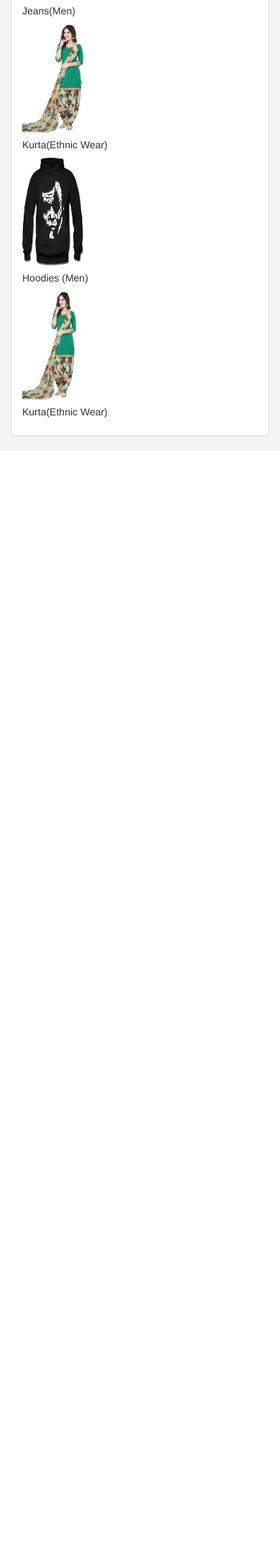
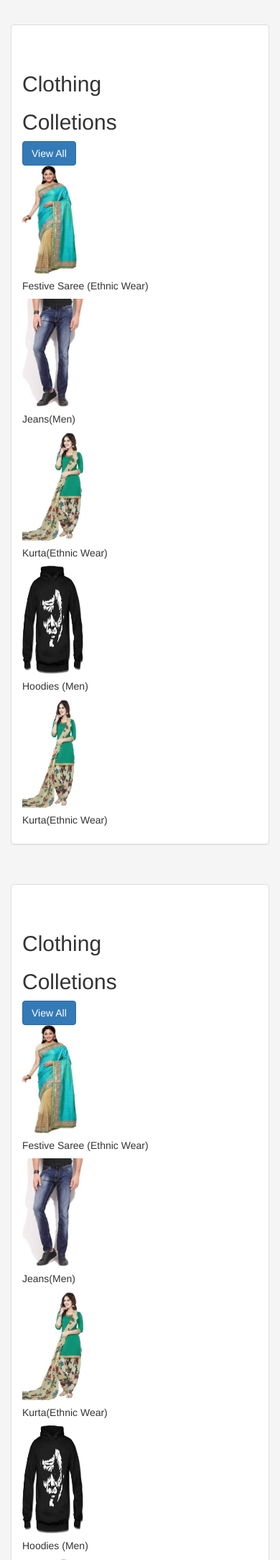
Before and after one commit to akhilkpdasan/online-portal, a Flask app: page / in a window 390 px wide. Shown: the part 989-3156 px from the top of the page at 72% size. Before the commit the page ends 1596 px from the top, so only its background shows below. Run offline with Flask 2, Linux system fonts and the light colour scheme; some libraries are stand-ins or nearby versions.

Commit message:
added search page and split homepage into a layout page(navbar and footer) also added a few product images.

```diff
--- a/app.py
+++ b/app.py
@@ -7,14 +7,15 @@ app.config['SECRET_KEY'] = "pefx86764asyuys23424rgwrhz2553462"
 #app.config['SERVER_NAME'] = "192.168.0.100:5000"
 
 # Open database connection
-db = MySQLdb.connect(host="localhost", user="root", passwd="aslk", db="ecommerce")
+#db = MySQLdb.connect(host="localhost", user="root", passwd="aslk", db="ecommerce")
+db = MySQLdb.connect(host="localhost", user="root", passwd="aslk", db="TESTDB2")
 cursor = db.cursor()
 
 @app.route('/', methods = ['GET', 'POST'])
 def home():
-	if 'email_id' in session:
-		return render_template('home.html',email_id=escape(session['email_id']))
-	return render_template('home.html',email_id='')
+	if 'username' in session:
+		return render_template('home.html')
+	return render_template('home.html')
 
 
 @app.route('/login' , methods=['GET','POST'])
@@ -22,10 +23,18 @@ def login():
 	if request.method == 'POST':
 		email_id = request.form['InputEmail']
 		password = request.form['InputPassword']
-		sql = '''SELECT password FROM USERS WHERE email_id = '{}';'''.format(email_id)
+		sql = '''SELECT PASSWORD FROM USERS WHERE EMAIL_ID = '{}';'''.format(email_id)
 		cursor.execute(sql)
-		session['username'] = email_id
-		return redirect(url_for('home'))
+		db_password = cursor.fetchone()[0]
+		if db_password == password:
+			sql = '''SELECT NAME FROM USERS WHERE EMAIL_ID = '{}';'''.format(email_id)
+			cursor.execute(sql)
+			username = cursor.fetchone()[0]
+			print username
+			session['username'] = username
+			print "added to session"
+			return redirect(url_for('home'))
+	return "Something went wrong"
 
 
 
@@ -33,14 +42,22 @@ def login():
 @app.route('/register' , methods=['GET','POST'])
 def register():
 	if request.method == 'POST':
+		name = request.form['InputName']
 		email_id = request.form['InputEmail']
 		password1 = request.form['InputPassword1']
 		password2 = request.form['InputPassword2']
+		address = request.form['InputAddress']
+		pin = int(request.form['InputPin'])
+		phone = int(request.form['InputPhone'])
 		if password1 == password2:
-			sql = ''' INSERT INTO USERS (email_id,password) VALUES ('{}','{}'); '''.format(email_id,password1)
+			sql = ''' INSERT INTO USERS (NAME,EMAIL_ID,PASSWORD,ADDRESS,PIN,PHONE) VALUES ('{}','{}','{}','{}','{}','{}'); '''.format(name,email_id,password1,address,pin,phone)
 			print sql
 			cursor.execute(sql)
+			db.commit();
 			return redirect(url_for('home'))
+		else:
+			return "pass1 != pass2"
+		return "Something went wrong"
 
 
 @app.route('/logout')
@@ -49,6 +66,24 @@ def logout():
     return redirect(url_for('home'))
 
 
+@app.route('/search', methods=['GET','POST'])
+def search():
+	cname = request.args.get('cname')
+	query = request.args.get('query')
+	if cname:
+		sql = ''' SELECT * FROM PRODUCTS WHERE CNAME = '{}' '''.format(cname.upper())
+		cursor.execute(sql)
+		data = cursor.fetchall()
+		return render_template('search.html',products=data)
+	if query:
+		print query
+		sql = '''SELECT * FROM PRODUCTS WHERE PNAME LIKE '%{0}%' OR CNAME LIKE '%{0}%' OR SUB_CATEGORY LIKE '%{0}%' OR BRAND LIKE '%{0}%';'''.format(query.upper())
+		cursor.execute(sql)
+		data = cursor.fetchall()
+		return render_template('search.html',products=data)
+	return render_template('search.html',products=None)
+
+
 
 if __name__ == '__main__':
    #app.run(debug=True,host='192.168.0.100')
--- a/templates/home.html
+++ b/templates/home.html
@@ -1,161 +1,32 @@
-<!DOCTYPE html>
-<html lang="en">
-  <head>
-    <meta charset="utf-8">
-    <meta http-equiv="X-UA-Compatible" content="IE=edge">
-    <meta name="viewport" content="width=device-width, initial-scale=1">
-    <!-- The above 3 meta tags *must* come first in the head; any other head content must come *after* these tags -->
-    <title>My Online Shop</title>
-
-    <!-- Bootstrap -->
-    <link href="{{ url_for('static', filename='css/bootstrap.min.css') }}" rel="stylesheet">
-    <style>
-    .dropdown-menu >a:focus{background-color: white}
+{% extends "layout.html" %}
+{% block body %}
 
 
-    </style>
-
-
-
-
-
-  </head>
-
-  <!--<body style="background-color: #eaeded"> -->
-  <body style="background-color: #f5f5f5">
-
-
-      <div class="modal fade" id="LoginModal" tabindex="-1" role="dialog">
-       <div class="modal-dialog" role="document">
-        <div class="modal-content">
-          <div class="modal-header">
-              <button type="button" class="close" data-dismiss="modal" aria-label="Close"><span aria-hidden="true">&times;</span></button>
-              <h4 class="modal-title">Login</h4>
-            </div>
-            <form method="post" action="{{ url_for('login') }}">
-            <div class="modal-body">
-                <div class="form-group form-group-lg">
-                  <label for="InputEmail">Email address</label>
-                  <input type="email" class="form-control" id="InputEmail" placeholder="Email" name="InputEmail">
-                </div>
-                <div class="form-group form-group-lg">
-                  <label for="InputPassword">Password</label>
-                  <input type="password" class="form-control" id="InputPassword" placeholder="Password" name="InputPassword">
-                </div>
-            </div>
-            <div class="modal-footer">
-              <button type="button" class="btn btn-default" data-dismiss="modal">Close</button>
-              <button type="submit" class="btn btn-primary" id="LoginSubmit">Sign in</button>
-            </div>
-          </form>
-          </div><!-- /.modal-content -->
-        </div><!-- /.modal-dialog -->
-      </div><!-- /.modal -->
-
-      <div class="modal fade" id="RegisterModal" tabindex="-1" role="dialog">
-       <div class="modal-dialog" role="document">
-        <div class="modal-content">
-          <div class="modal-header">
-              <button type="button" class="close" data-dismiss="modal" aria-label="Close"><span aria-hidden="true">&times;</span></button>
-              <h4 class="modal-title">Registeration</h4>
-          </div>
-            <form method="post" action="{{ url_for('register') }}">
-              <div class="modal-body">
-                <div class="form-group form-group-lg">
-                  <label for="InputEmail1">Email address</label>
-                  <input type="email" class="form-control" id="InputEmail1" placeholder="Email" name="InputEmail">
-                </div>
-                <div class="form-group form-group-lg">
-                  <label for="InputPassword1">Password</label>
-                  <input type="password" class="form-control" id="InputPassword1" placeholder="Password" name="InputPassword1">
-                </div>
-                <div class="form-group form-group-lg">
-                  <label for="InputPassword1">Enter Password again</label>
-                  <input type="password" class="form-control" id="InputPassword1" placeholder="Password" name="InputPassword2">
-                </div>
-              </div>
-              <div class="modal-footer">
-                <button type="button" class="btn btn-default" data-dismiss="modal">Close</button>
-                <button type="submit" class="btn btn-primary">Register</button>
-              </div>
-            </form>
-          </div><!-- /.modal-content -->
-        </div><!-- /.modal-dialog -->
-      </div><!-- /.modal -->
-
-
-
-
-
-    <div class="container-fluid" style="padding: 0 0 0 0">
-      <div class="row">
-        <div class="col-md-12">
-          <nav class="navbar navbar-default navbar-static-top" style="background-color: #337ab7">
-              <div class="navbar-header">
-                <a class="navbar-brand" href="#" style="color: white">OnlinePortal</a>
-                <button type="button" class="navbar-toggle collapsed" data-toggle="collapse" data-target="navbar-collapse- " aria-expanded="false">
-                  <span class="sr-only">Toggle navigation</span>
-                  <span class="icon-bar"></span>
-                  <span class="icon-bar"></span>
-                  <span class="icon-bar"></span>
-                </button>
-              </div>
-              <div class="collapse navbar-collapse" id="navbar-collapse-1">
-                <ul class="nav navbar-nav">
-                  <li class="dropdown">
-                    <a href="#" class="dropdown-toggle" data-toggle="dropdown" role="button" aria-haspopup="true" aria-expanded="false" style="color: white">Categories <span class="caret"></span></a>
-                    <ul class="dropdown-menu">
-                      <li><a href="#">Electronics</a></li>
-                      <li role="separator" class="divider"></li>
-                      <li><a href="#">Clothes</a></li>
-                      <li role="separator" class="divider"></li>
-                      <li><a href="#">Phones</a></li>
-                      <li role="separator" class="divider"></li>
-                      <li><a href="#">Laptops</a></li>
-                      <li role="separator" class="divider"></li>
-                      <li><a href="#">Cameras</a></li>
-                      <li role="separator" class="divider"></li>
-                      <li><a href="#">Groceries</a></li>
-                      <li role="separator" class="divider"></li>
-                      <li><a href="#">Groceries</a></li>
-                      <li role="separator" class="divider"></li>
-                      <li><a href="#">Groceries</a></li>
-                      <li role="separator" class="divider"></li>
-                      <li><a href="#">Groceries</a></li>
-                    </ul>
-                  </li>
-                  <li>
-                    <form class="navbar-form">
-                      <div class="form-group">
-                        <input type="text" class="form-control" placeholder="Search">
-                      </div>
-                      <button type="submit" class="btn btn-default">Search</button>
-                    </form>
-                  </li>
-                </ul>
-                <ul class="nav navbar-nav navbar-right">
-                  <li>
-                    <a href="#" data-toggle="modal" data-target="#LoginModal" style="color: white">Login</a>
-                  </li>
-                  <li>
-                    <a href="#" data-toggle="modal" data-target="#RegisterModal" style="color: white">Register</a>
-                  </li>
-                  <li>
-                    <button type="button" class="btn btn-primary" style="margin-top:7px;margin-right: 18px;border: 0px" >
-                    <span class="glyphicon glyphicon-shopping-cart" aria-hidden="true"></span> <span class="badge">4</span>
-                    </button>
-                  </li>
-                </ul>
-            </div><!-- end of collapse -->
-      </nav>
-    </div><!-- end of column -->
-    </div><!-- end of row -->
-   </div><!-- end of container-fluid -->
-
-
-  <div class="container">
+  <div class="container" id="category1" style="margin-left: 0px" >
     <div class="row">
-      <div class="col-md-8 col-md-offset-2">
+      <div class="col-md-2">
+        <table class="table table-hover" style="background-color: white">
+          <tr>
+            <th>Categories</th>
+          </tr>
+          <tr>
+            <td><a class="category" href="/search?cname=clothing">Clothing <span class="glyphicon glyphicon-triangle-right"></span></a></td>
+          </tr>
+          <tr>
+            <td><a class="category" href="/search?cname=footwear">Footwear</a></td>
+          </tr>
+          <tr>
+            <td><a class="category" href="/search?cname=mobiles">Mobiles</a></td>
+          </tr>
+          <tr>
+            <td><a class="category" href="/search?cname=furniture">Furniture</a></td>
+          </tr>
+          <tr>
+            <td><a class="category" href="/search?cname=notdecided">Clothing</a></td>
+          </tr>
+        </table>
+      </div>
+      <div class="col-md-8">
         <div id="myCarousel" class="carousel slide" data-ride="carousel">
           <!-- Indicators -->
           <ol class="carousel-indicators">
@@ -176,6 +47,51 @@
               <img src="{{ url_for('static',filename='images/sales_banner/banner2.jpg') }}" alt="SALE BANNER 3" style="height: 350px;width: 900px">
             </div>
           </div>
+        </div>
+      </div>
+      <div class="col-md-2">
+        <img src="{{ url_for('static',filename='images/sales_banner/bannner7.jpg') }}" alt="SALE BANNER 7" style="height: 300px;width: 300px;margin-top: 25px">
+      </div>
+    </div>
+  </div>
+
+
+
+  <div class="container" style="justify-content: center;">
+    <div class="row" style="margin-top: 35px">
+      <div class="col-md-12">
+        <div class="panel panel-default">
+            <div class="panel-body">
+              <div class="row">
+                <div class="col-md-2">
+                  <h2 style="margin-top: 50px">Clothing</h2>
+                  <h2 >Colletions</h2>
+                  <a href="#"><button class="btn btn-primary">View All</button></a>
+                </div>
+                <div class="col-md-2">
+
+                  <img class="img-responsive" src="{{ url_for('static',filename='images/products/saree1.jpeg') }}" alt="Product 1" style="height: 150px;width: 85px">
+                <h5 >Festive Saree (Ethnic Wear)</h5>
+                </div>
+                <div class="col-md-2">
+
+                  <img class="img-responsive" src="{{ url_for('static',filename='images/products/jeans1.jpg') }}" alt="Product 1" style="height: 150px;width: 85px">
+                  <h5>Jeans(Men)</h5>
+                </div>
+                <div class="col-md-2">
+                  <img class="img-responsive" src="{{ url_for('static',filename='images/products/kurta.jpeg') }}" alt="Product 1" style="height: 150px;width: 85px">
+                  <h5>Kurta(Ethnic Wear)</h5>
+                </div>
+                <div class="col-md-2">
+                  <img class="img-responsive" src="{{ url_for('static',filename='images/products/hoodie1.jpeg') }}" alt="Product 1" style="height: 150px;width: 85px">
+                  <h5>Hoodies (Men)</h5>
+                </div>
+                <div class="col-md-2">
+                  <img class="img-responsive" src="{{ url_for('static',filename='images/products/kurta.jpeg') }}" alt="Product 1" style="height: 150px;width: 75px;">
+                  <h5>Kurta(Ethnic Wear)</h5>
+                </div>
+              </div>
+            </div>
         </div>
       </div>
     </div>
@@ -215,10 +131,6 @@
                 <div class="col-md-2">
                   <img class="img-responsive" src="{{ url_for('static',filename='images/products/kurta.jpeg') }}" alt="Product 1" style="height: 150px;width: 75px;">
                   <h5>Kurta(Ethnic Wear)</h5>
-
-
-
-
                 </div>
               </div>
             </div>
@@ -229,16 +141,44 @@
 
 
 
+  <div class="container" style="justify-content: center;">
+    <div class="row" style="margin-top: 35px">
+      <div class="col-md-12">
+        <div class="panel panel-default">
+            <div class="panel-body">
+              <div class="row">
+                <div class="col-md-2">
+                  <h2 style="margin-top: 50px">Clothing</h2>
+                  <h2 >Colletions</h2>
+                  <a href="#"><button class="btn btn-primary">View All</button></a>
+                </div>
+                <div class="col-md-2">
 
+                  <img class="img-responsive" src="{{ url_for('static',filename='images/products/saree1.jpeg') }}" alt="Product 1" style="height: 150px;width: 85px">
+                <h5 >Festive Saree (Ethnic Wear)</h5>
+                </div>
+                <div class="col-md-2">
 
+                  <img class="img-responsive" src="{{ url_for('static',filename='images/products/jeans1.jpg') }}" alt="Product 1" style="height: 150px;width: 85px">
+                  <h5>Jeans(Men)</h5>
+                </div>
+                <div class="col-md-2">
+                  <img class="img-responsive" src="{{ url_for('static',filename='images/products/kurta.jpeg') }}" alt="Product 1" style="height: 150px;width: 85px">
+                  <h5>Kurta(Ethnic Wear)</h5>
+                </div>
+                <div class="col-md-2">
+                  <img class="img-responsive" src="{{ url_for('static',filename='images/products/hoodie1.jpeg') }}" alt="Product 1" style="height: 150px;width: 85px">
+                  <h5>Hoodies (Men)</h5>
+                </div>
+                <div class="col-md-2">
+                  <img class="img-responsive" src="{{ url_for('static',filename='images/products/kurta.jpeg') }}" alt="Product 1" style="height: 150px;width: 75px;">
+                  <h5>Kurta(Ethnic Wear)</h5>
+                </div>
+              </div>
+            </div>
+        </div>
+      </div>
+    </div>
+  </div>
 
-
-
-
-
-    <!-- jQuery (necessary for Bootstrap's JavaScript plugins) -->
-    <script src="https://ajax.googleapis.com/ajax/libs/jquery/1.12.4/jquery.min.js"></script>
-    <!-- Include all compiled plugins (below), or include individual files as needed -->
-    <script src="../static/js/bootstrap.min.js"></script>
-  </body>
-</html>
+{% endblock %}
--- /dev/null
+++ b/templates/layout.html
@@ -0,0 +1,194 @@
+<!DOCTYPE html>
+<html lang="en">
+  <head>
+    <meta charset="utf-8">
+    <meta http-equiv="X-UA-Compatible" content="IE=edge">
+    <meta name="viewport" content="width=device-width, initial-scale=1">
+    <!-- The above 3 meta tags *must* come first in the head; any other head content must come *after* these tags -->
+    <title>My Online Shop</title>
+    <!-- Bootstrap -->
+    <link href="{{ url_for('static', filename='css/bootstrap.min.css') }}" rel="stylesheet">
+    <style>
+    .dropdown-menu >a:focus{background-color: white}
+    #category1 a {color:#777;}
+    #category1 th {color:#777;}
+    #category1 a:hover{text-decoration: none;}
+    .footer a {color:white;}
+
+    </style>
+  </head>
+
+  <!--<body style="background-color: #eaeded"> -->
+  <body style="background-color: #f5f5f5">
+
+
+      <div class="modal fade" id="LoginModal" tabindex="-1" role="dialog">
+       <div class="modal-dialog" role="document">
+        <div class="modal-content">
+          <div class="modal-header">
+              <button type="button" class="close" data-dismiss="modal" aria-label="Close"><span aria-hidden="true">&times;</span></button>
+              <h4 class="modal-title">Login</h4>
+            </div>
+            <form method="post" action="{{ url_for('login') }}">
+            <div class="modal-body">
+                <div class="form-group form-group-lg">
+                  <label for="InputEmail">Email address</label>
+                  <input type="email" class="form-control" id="InputEmail" placeholder="Email" name="InputEmail">
+                </div>
+                <div class="form-group form-group-lg">
+                  <label for="InputPassword">Password</label>
+                  <input type="password" class="form-control" id="InputPassword" placeholder="Password" name="InputPassword">
+                </div>
+            </div>
+            <div class="modal-footer">
+              <button type="button" class="btn btn-default" data-dismiss="modal">Close</button>
+              <button type="submit" class="btn btn-primary" id="LoginSubmit">Sign in</button>
+            </div>
+          </form>
+          </div><!-- /.modal-content -->
+        </div><!-- /.modal-dialog -->
+      </div><!-- /.modal -->
+
+      <div class="modal fade" id="RegisterModal" tabindex="-1" role="dialog">
+       <div class="modal-dialog" role="document">
+        <div class="modal-content">
+          <div class="modal-header">
+              <button type="button" class="close" data-dismiss="modal" aria-label="Close"><span aria-hidden="true">&times;</span></button>
+              <h4 class="modal-title">Registeration</h4>
+          </div>
+            <form method="post" action="{{ url_for('register') }}">
+              <div class="modal-body">
+                <div class="form-group">
+                  <label for="InputName">Name</label>
+                  <input type="text" class="form-control" placeholder="Name" name="InputName">
+                </div>
+                <div class="form-group">
+                  <label for="InputEmail1">Email address</label>
+                  <input type="email" class="form-control" id="InputEmail1" placeholder="Email" name="InputEmail">
+                </div>
+                <div class="form-group">
+                  <label for="InputPassword1">Password</label>
+                  <input type="password" class="form-control" id="InputPassword1" placeholder="Password" name="InputPassword1">
+                </div>
+                <div class="form-group">
+                  <label for="InputPassword1">Enter Password again</label>
+                  <input type="password" class="form-control" id="InputPassword1" placeholder="Password" name="InputPassword2">
+                </div>
+                <div class="form-group">
+                  <label for="InputAdress">Adress</label>
+                 <textarea class="form-control" rows="3" name="InputAddress" placeholder="Address"></textarea>
+                </div>
+                <div class="form-group">
+                  <label for="InputPin">Pin</label>
+                  <input type="text" class="form-control" placeholder="Pin" name="InputPin">
+                </div>
+                <div class="form-group">
+                  <label for="InputPhone">Phone</label>
+                  <input type="text" class="form-control" placeholder="Phone" name="InputPhone">
+                </div>
+              </div>
+              <div class="modal-footer">
+                <button type="button" class="btn btn-default" data-dismiss="modal">Close</button>
+                <button type="submit" class="btn btn-primary">Register</button>
+              </div>
+            </form>
+          </div><!-- /.modal-content -->
+        </div><!-- /.modal-dialog -->
+      </div><!-- /.modal -->
+
+    <div class="container-fluid" style="padding: 0 0 0 0">
+      <div class="row">
+        <div class="col-md-12">
+          <nav class="navbar navbar-default navbar-static-top" style="background-color: #777">
+              <div class="navbar-header">
+                <a class="navbar-brand" href="#" style="color: white">OnlineShop</a>
+                <button type="button" class="navbar-toggle collapsed" data-toggle="collapse" data-target="navbar-collapse- " aria-expanded="false">
+                  <span class="sr-only">Toggle navigation</span>
+                  <span class="icon-bar"></span>
+                  <span class="icon-bar"></span>
+                  <span class="icon-bar"></span>
+                </button>
+              </div>
+              <div class="collapse navbar-collapse" id="navbar-collapse-1">
+                <ul class="nav navbar-nav">
+                  <li class="dropdown">
+                    <a href="#" class="dropdown-toggle" data-toggle="dropdown" role="button" aria-haspopup="true" aria-expanded="false"  style="color: white">Categories <span class="caret"></span></a>
+                    <ul class="dropdown-menu">
+                      <li><a href="/search?cname=clothing">Clothing</a></li>
+                      <li role="separator" class="divider"></li>
+                      <li><a href="/search?cname=footwear">Footwear</a></li>
+                      <li role="separator" class="divider"></li>
+                      <li><a href="/search?cname=mobiles">Mobiles</a></li>
+                      <li role="separator" class="divider"></li>
+                      <li><a href="/search?cname=furniture">Furniture</a></li>
+                      <li role="separator" class="divider"></li>
+                      <li><a href="/search?cname=notdecided">Cameras</a></li>
+                    </ul>
+                  </li>
+                </ul>
+                <ul class="nav navbar-nav navbar-right">
+                  <li>
+                    <form class="navbar-form" method="get" action="/search">
+                      <div class="form-group">
+                        <input type="text" name="query" class="form-control" placeholder="Search Products Categories Brand" style="width: 600px">
+                      </div>
+                      <button type="submit" class="btn btn-primary">Search</button>
+                    </form>
+                  </li>
+                  {% if session.username %}
+                  <li>
+                    <a href="#" style="color: white">Welcome,{{ session.username }}</a>
+                  </li>
+                  <li>
+                    <a href="logout" style="color: white">Logout</a>
+                  </li>
+                  {% else %}
+                  <li>
+                    <a href="#" data-toggle="modal" data-target="#LoginModal"  style="color: white">Login</a>
+                  </li>
+                  <li>
+                    <a href="#" data-toggle="modal" data-target="#RegisterModal"  style="color: white">Register</a>
+                  </li>
+                  {% endif %}
+                  <li>
+                    <button type="button" class="btn btn-primary" style="margin-top:7px;margin-right: 20px">
+                    <span class="glyphicon glyphicon-shopping-cart" aria-hidden="true"></span> <span class="badge">4</span>
+                    </button>
+                  </li>
+                </ul>
+            </div><!-- end of collapse -->
+      </nav>
+    </div><!-- end of column -->
+    </div><!-- end of row -->
+   </div><!-- end of container-fluid -->
+
+
+   {% block body %}{% endblock %}
+
+    <div class="row">
+      <div class="col-md-12">
+        <footer>
+          <div class="footer" style="background-color: #777;text-align: center">
+            <div class="row">
+              <div class="col-md-4">
+                <a href="#">Contact us</a>
+              </div>
+              <div class="col-md-4">
+               <a href="#">About us</a>
+              </div>
+              <div class="col-md-4">
+                <a href="#">FAQ</a>
+              </div>
+            </div>
+          </div>
+        </footer>
+      </div>
+    </div>
+
+
+    <!-- jQuery (necessary for Bootstrap's JavaScript plugins) -->
+    <script src="https://ajax.googleapis.com/ajax/libs/jquery/1.12.4/jquery.min.js"></script>
+    <!-- Include all compiled plugins (below), or include individual files as needed -->
+    <script src="../static/js/bootstrap.min.js"></script>
+  </body>
+</html>
```
Also changed, not shown: templates/search.html (added, +31 -0 lines), static/images/products/P1/image1.jpeg (added), static/images/products/P1/image2.jpeg (added), static/images/products/P1/image3.jpeg (added), static/images/products/P2/image1.jpeg (added), static/images/products/P2/image2.jpeg (added), static/images/products/P2/image3.jpeg (added), static/images/products/P3/image1.jpeg (added), static/images/products/P3/image2.jpeg (added), static/images/products/P3/image3.jpeg (added), static/images/products/P4/image1.jpeg (added), static/images/products/P4/image2.jpeg (added), static/images/products/P4/image3.jpeg (added), static/images/products/P5/image1.jpeg (added), 2 more files.
